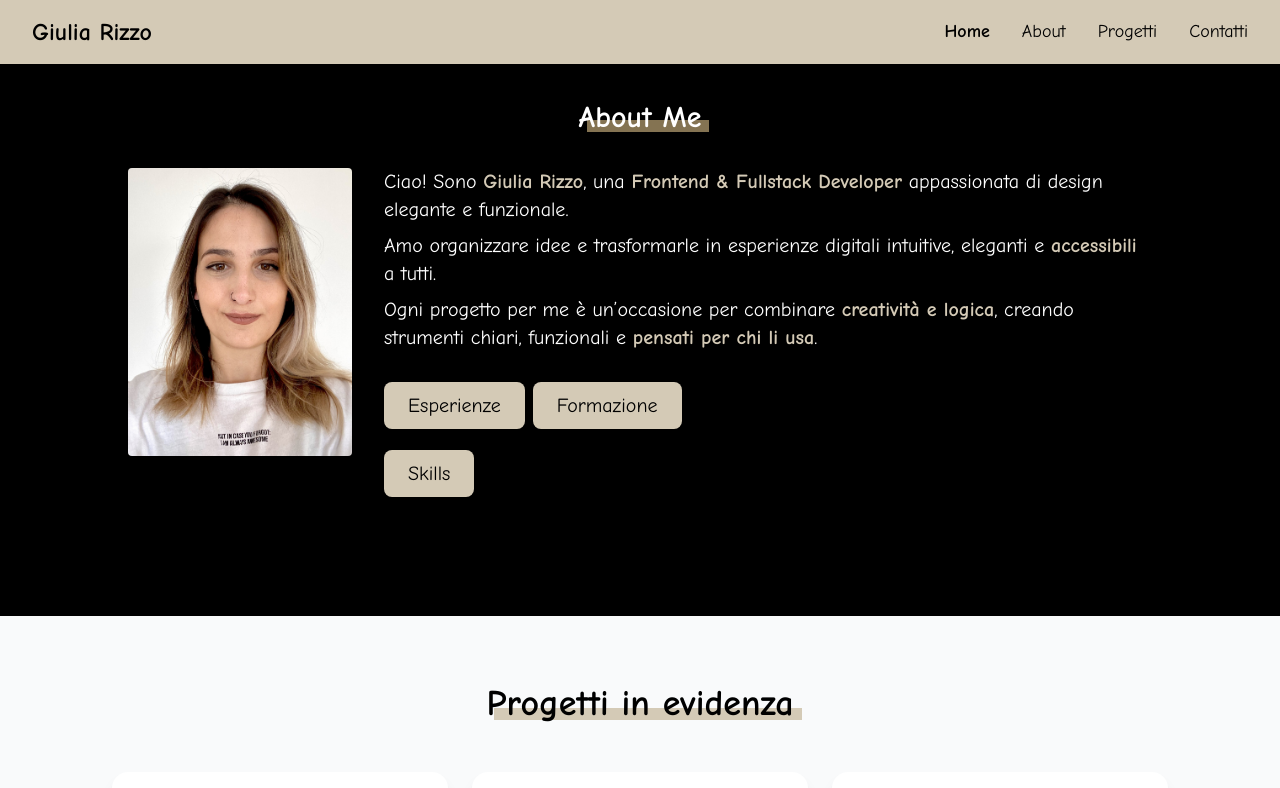
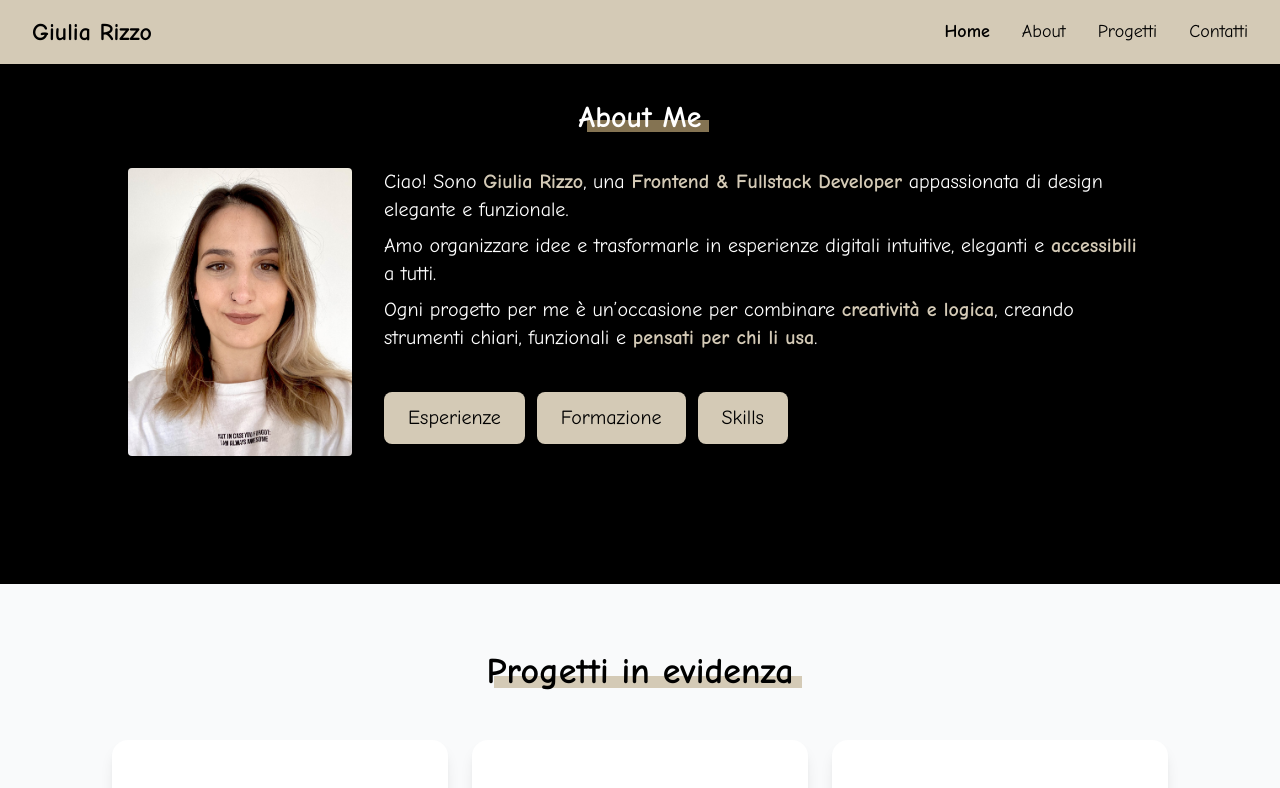
Before and after one commit to giulia-r01/giulia-rizzo_portfolio, a React (Vite) app: page / in a window 1280 px wide. Shown: the top 788 px of the page. Built offline with nearby package versions, Linux system fonts and the light colour scheme.

Commit message:
pulizia codice

```diff
--- a/src/components/CustomNavbar.jsx
+++ b/src/components/CustomNavbar.jsx
@@ -92,7 +92,7 @@ const CustomNavbar = () => {
             <NavLink
               to="/about"
               onClick={() => setIsOpen(false)}
-              className={`${linkClasses(isHomeActive)} block`}
+              className={`${linkClasses(isAboutActive)} block`}
             >
               About
             </NavLink>{" "}
@@ -100,7 +100,7 @@ const CustomNavbar = () => {
               smooth
               to="/#projects"
               onClick={() => setIsOpen(false)}
-              className={`${linkClasses(isHomeActive)} block`}
+              className={`${linkClasses(isProjectsActive)} block`}
             >
               Progetti
             </HashLink>{" "}
@@ -108,7 +108,7 @@ const CustomNavbar = () => {
               smooth
               to="/#contact"
               onClick={() => setIsOpen(false)}
-              className={`${linkClasses(isHomeActive)} block`}
+              className={`${linkClasses(isContactActive)} block`}
             >
               Contatti
             </HashLink>
--- a/src/components/Home.jsx
+++ b/src/components/Home.jsx
@@ -17,7 +17,10 @@ const Home = () => {
 
   return (
     <>
-      <section className="flex flex-col items-center bg-black py-20 px-6 sm:px-6 lg:px-12">
+      <section
+        className="flex flex-col items-center bg-black py-20 px-6 sm:px-6 lg:px-12"
+        id="home"
+      >
         <h2 className="relative text-3xl font-bold text-white mb-8 pt-5">
           <span className="relative z-10">About Me</span>
           <span className="absolute bottom-1 left-2 w-full h-3 bg-[#847352] z-0"></span>
--- a/src/components/aboutComponents/Bio.jsx
+++ b/src/components/aboutComponents/Bio.jsx
@@ -39,12 +39,12 @@ const Bio = ({ showButton = false }) => {
           </span>
           .{" "}
         </p>
-        <div className="mt-5 pt-5">
+        <div className="mt-5 pt-5 flex flex-col md:flex-row md:justify-start md:items-center gap-3 w-auto">
           {showButton && (
             <HashLink
               smooth
               to="/about#work-experience"
-              className="mt-5 mr-2 px-6 py-3 bg-[#D4CAB6] text-black rounded-lg shadow-md hover:bg-[#c2b79d] transition"
+              className="text-center px-6 py-3 bg-[#D4CAB6] text-black rounded-lg shadow-md hover:bg-[#c2b79d] transition w-auto"
             >
               Esperienze
             </HashLink>
@@ -53,18 +53,16 @@ const Bio = ({ showButton = false }) => {
             <HashLink
               smooth
               to="/about#education"
-              className="mt-5 mr-2 px-6 py-3 bg-[#D4CAB6] text-black rounded-lg shadow-md hover:bg-[#c2b79d]"
+              className="text-center px-6 py-3 bg-[#D4CAB6] text-black rounded-lg shadow-md hover:bg-[#c2b79d] transition w-auto"
             >
               Formazione
             </HashLink>
           )}
-        </div>
-        <div className="mt-5 pt-5">
           {showButton && (
             <HashLink
               smooth
               to="/about#skills"
-              className="mt-5 px-6 py-3 bg-[#D4CAB6] text-black rounded-lg shadow-md hover:bg-[#c2b79d]"
+              className="text-center px-6 py-3 bg-[#D4CAB6] text-black rounded-lg shadow-md hover:bg-[#c2b79d] transition w-auto"
             >
               Skills
             </HashLink>
--- a/src/components/aboutComponents/Education.jsx
+++ b/src/components/aboutComponents/Education.jsx
@@ -47,19 +47,14 @@ const Education = () => {
       <div className="space-y-12 w-full max-w-5xl">
         {experiences.map((exp, index) => (
           <div key={index} className="flex items-start space-x-4">
-            {/* Pallino */}
             <div className="mt-1 w-4 h-4 bg-[#D4CAB6] rounded-full flex-shrink-0"></div>
 
-            {/* Contenuto */}
             <div className="text-left">
-              {/* Period */}
               <p className="text-lg text-gray-50 mb-1 ">{exp.period}</p>
 
-              {/* Title & Company */}
               <h3 className="text-xl font-semibold text-white">{exp.title}</h3>
               <p className="text-white mb-2 font-semibold">{exp.company}</p>
 
-              {/* Activities */}
               <ul className="list-disc list-inside text-gray-50 space-y-1 text-lg font-semibold">
                 {exp.skillsDeveloped && (
                   <ul className="list-disc list-inside text-gray-50 space-y-1 text-lg font-semibold">
--- a/src/components/aboutComponents/WorkExperience.jsx
+++ b/src/components/aboutComponents/WorkExperience.jsx
@@ -38,19 +38,14 @@ const WorkExperience = () => {
       <div className="space-y-12 w-full max-w-5xl">
         {experiences.map((exp, index) => (
           <div key={index} className="flex items-start space-x-4">
-            {/* Pallino */}
             <div className="mt-1 w-4 h-4 bg-[#D4CAB6] rounded-full flex-shrink-0"></div>
 
-            {/* Contenuto */}
             <div className="text-left">
-              {/* Period */}
               <p className="text-lg text-gray-500 mb-1 ">{exp.period}</p>
 
-              {/* Title & Company */}
               <h3 className="text-xl font-semibold">{exp.title}</h3>
               <p className="text-gray-700 mb-2 font-semibold">{exp.company}</p>
 
-              {/* Activities */}
               <ul className="list-disc list-inside text-gray-600 space-y-1 text-lg font-semibold">
                 {exp.activities.map((activity, i) => (
                   <li key={i}>{activity}</li>
```
